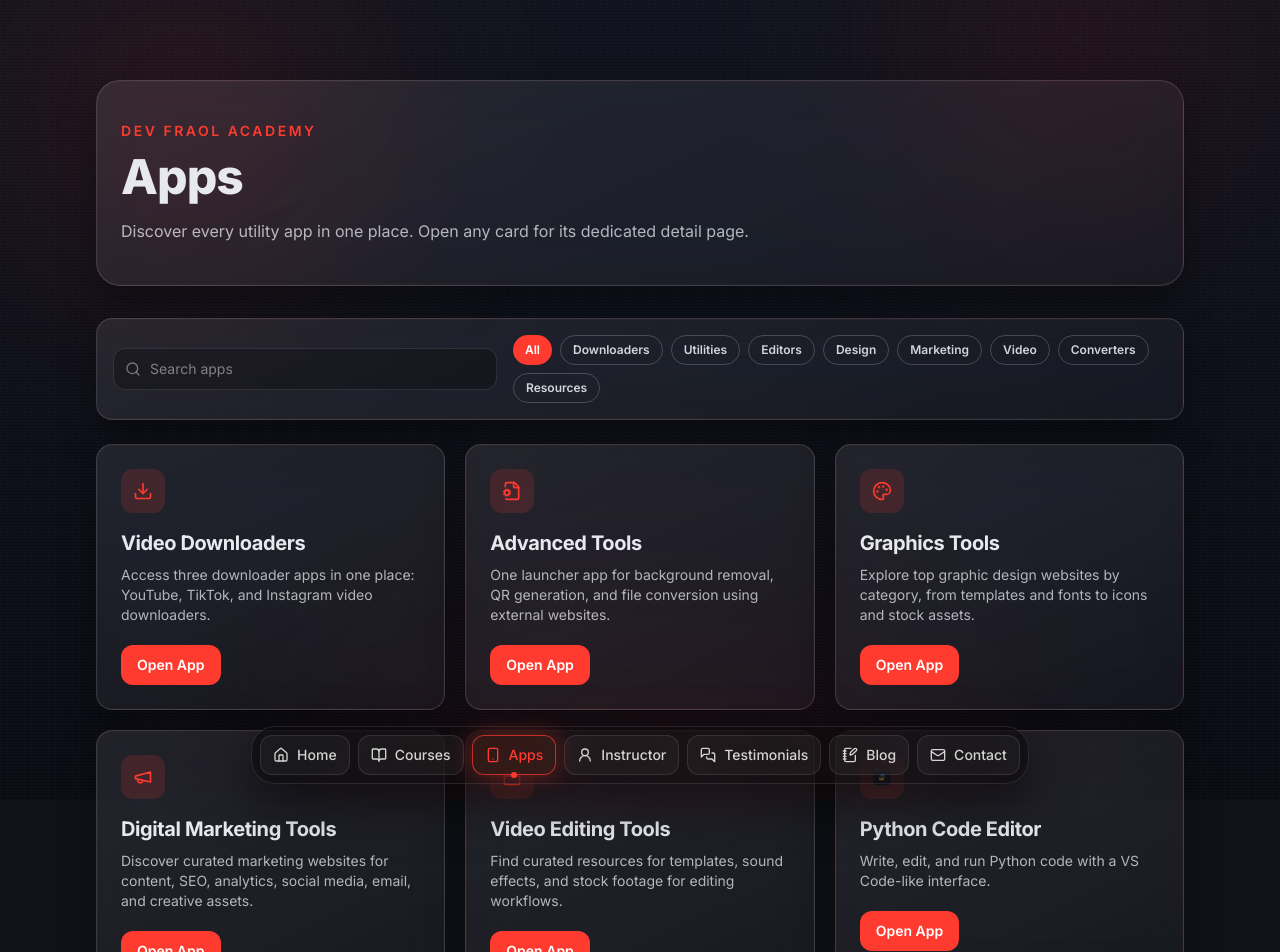
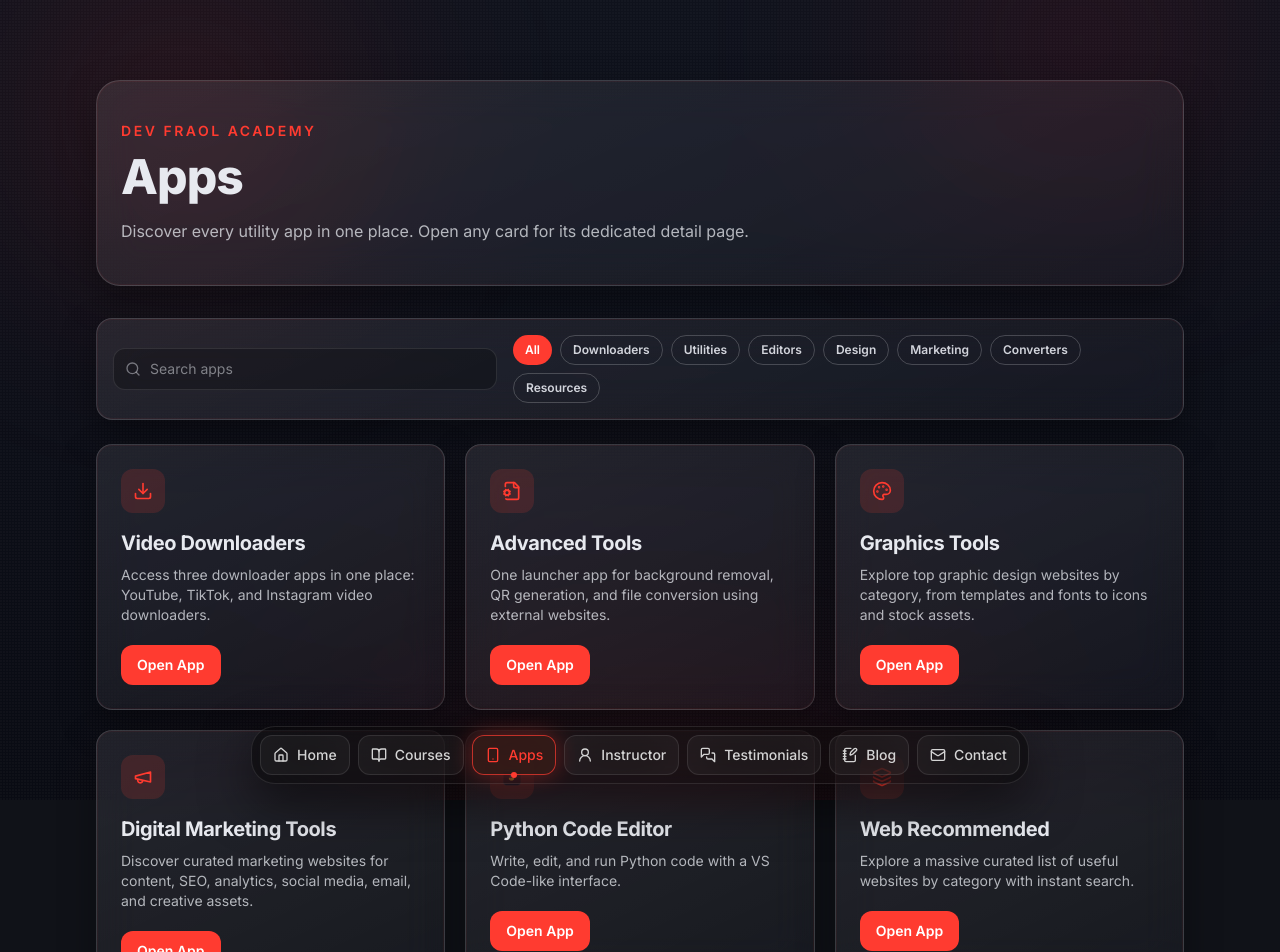
Before and after one commit to Fraol2728/devfraolweb, a React (Vite) app: page /apps in a window 1280 px wide. Shown: the top 952 px of the page. Built offline with nearby package versions, Linux system fonts and the light colour scheme.

Commit message:
Revert "Add Video Editing Tools app with categorized resources"

```diff
--- a/src/data/apps.js
+++ b/src/data/apps.js
@@ -5,7 +5,6 @@ import {
   Globe,
   Layers3,
   Megaphone,
-  Clapperboard,
   Sparkles,
 } from "lucide-react";
 
@@ -80,24 +79,6 @@ export const appDetailPages = [
     resources: [
       { name: "Graphics Tools", link: "/apps/graphics-tools" },
       { name: "Web Recommended", link: "/apps/web-recommended" },
-    ],
-  },
-  {
-    id: "video-editing-tools",
-    route: "/apps/video-editing-tools",
-    name: "Video Editing Tools",
-    description: "Find curated resources for templates, sound effects, and stock footage for editing workflows.",
-    category: "Video",
-    icon: Clapperboard,
-    features: [
-      "Browse video editing resources grouped into practical categories.",
-      "Open trusted external websites in one click.",
-      "Quick access to templates, effects, music, and footage.",
-      "Simple launcher layout for faster production workflows.",
-    ],
-    resources: [
-      { name: "Graphics Tools", link: "/apps/graphics-tools" },
-      { name: "Digital Marketing Tools", link: "/apps/digital-marketing-tools" },
     ],
   },
   {
--- a/src/features/apps/AppsPage.jsx
+++ b/src/features/apps/AppsPage.jsx
@@ -11,7 +11,7 @@ import { EmptyState } from "@/shared/ui/EmptyState";
 import { PageHeader } from "@/shared/ui/PageHeader";
 import { Section } from "@/shared/ui/Section";
 
-const appCategories = ["All", "Downloaders", "Utilities", "Editors", "Design", "Marketing", "Video", "Converters", "Resources"];
+const appCategories = ["All", "Downloaders", "Utilities", "Editors", "Design", "Marketing", "Converters", "Resources"];
 export const AppsPage = () => {
   const { apps: appsCatalog = [], webRecommendations = [], loading, openApp, actionLoading } = useApps();
   const [appQuery, setAppQuery] = useState("");
--- a/src/features/apps/VideoEditingTools.jsx
+++ /dev/null
@@ -1,122 +0,0 @@
-import { motion } from "framer-motion";
-import { ArrowUpRight, Clapperboard, Music2, Video } from "lucide-react";
-
-const videoEditingCategories = [
-  {
-    id: "templates-effects",
-    title: "Templates & Effects",
-    icon: Clapperboard,
-    apps: [
-      {
-        id: "mixkit",
-        name: "Mixkit",
-        description: "Free video templates, transitions, and stock footage.",
-        link: "https://mixkit.co/",
-      },
-      {
-        id: "videvo",
-        name: "Videvo",
-        description: "Free motion graphics and stock clips.",
-        link: "https://www.videvo.net/",
-      },
-      {
-        id: "rocketstock-free-packs",
-        name: "RocketStock Free Packs",
-        description: "After Effects templates and free motion design packs.",
-        link: "https://www.rocketstock.com/free-after-effects-templates/",
-      },
-    ],
-  },
-  {
-    id: "music-sound-effects",
-    title: "Music & Sound Effects",
-    icon: Music2,
-    apps: [
-      {
-        id: "freesound",
-        name: "FreeSound",
-        description: "Huge library of downloadable sound effects.",
-        link: "https://freesound.org/",
-      },
-      {
-        id: "bensound",
-        name: "Bensound",
-        description: "Free royalty-free music for video projects.",
-        link: "https://www.bensound.com/",
-      },
-      {
-        id: "incompetech",
-        name: "Incompetech",
-        description: "Background music tracks for videos and creators.",
-        link: "https://incompetech.com/music/",
-      },
-    ],
-  },
-  {
-    id: "stock-footage",
-    title: "Stock Footage",
-    icon: Video,
-    apps: [
-      {
-        id: "pexels-videos",
-        name: "Pexels Videos",
-        description: "Free stock clips for personal and commercial use.",
-        link: "https://www.pexels.com/videos/",
-      },
-      {
-        id: "coverr",
-        name: "Coverr",
-        description: "Free stock video for commercial use.",
-        link: "https://coverr.co/",
-      },
-    ],
-  },
-];
-
-export const VideoEditingTools = () => {
-  return (
-    <article className="rounded-2xl border border-border/70 bg-card/45 p-5 backdrop-blur-xl">
-      <h3 className="text-xl font-bold text-foreground">Video Editing Tools</h3>
-      <p className="mt-2 text-sm text-foreground/70">Explore categories below. Each app opens the official website in a new tab.</p>
-
-      <div className="mt-5 space-y-5">
-        {videoEditingCategories.map((category, categoryIndex) => {
-          const CategoryIcon = category.icon;
-
-          return (
-            <section key={category.id} className="rounded-xl border border-border/70 bg-background/30 p-4">
-              <div className="flex items-center gap-2">
-                <span className="inline-flex rounded-lg bg-[#FF3B30]/15 p-2 text-[#FF3B30]">
-                  <CategoryIcon className="h-4 w-4" />
-                </span>
-                <h4 className="text-sm font-semibold text-foreground">{category.title}</h4>
-              </div>
-
-              <div className="mt-3 grid gap-3 md:grid-cols-2 xl:grid-cols-3">
-                {category.apps.map((app, appIndex) => (
-                  <motion.a
-                    key={app.id}
-                    href={app.link}
-                    target="_blank"
-                    rel="noreferrer"
-                    initial={{ opacity: 0, y: 16 }}
-                    animate={{ opacity: 1, y: 0 }}
-                    transition={{ delay: categoryIndex * 0.05 + appIndex * 0.04 }}
-                    className="group rounded-xl border border-border/70 bg-background/35 p-4 transition hover:border-[#FF3B30]/70"
-                  >
-                    <h5 className="text-sm font-semibold text-foreground">{app.name}</h5>
-                    <p className="mt-1 text-xs text-foreground/70">{app.description}</p>
-                    <span className="mt-3 inline-flex items-center gap-1 text-xs font-semibold text-[#FF3B30]">
-                      Open website
-                      <ArrowUpRight className="h-3.5 w-3.5" />
-                    </span>
-                  </motion.a>
-                ))}
-              </div>
-            </section>
-          );
-        })}
-      </div>
-    </article>
-  );
-};
--- a/src/pages/AppDetail.jsx
+++ b/src/pages/AppDetail.jsx
@@ -6,14 +6,12 @@ import { VideoDownloader } from "@/features/apps/VideoDownloader";
 import { AdvancedTools } from "@/features/apps/AdvancedTools";
 import { GraphicsTools } from "@/features/apps/GraphicsTools";
 import { DigitalMarketingTools } from "@/features/apps/DigitalMarketingTools";
-import { VideoEditingTools } from "@/features/apps/VideoEditingTools";
 
 const appComponentMap = {
   "video-downloaders": VideoDownloader,
   "advanced-tools": AdvancedTools,
   "graphics-tools": GraphicsTools,
   "digital-marketing-tools": DigitalMarketingTools,
-  "video-editing-tools": VideoEditingTools,
 };
 
 export const AppDetail = () => {
```
